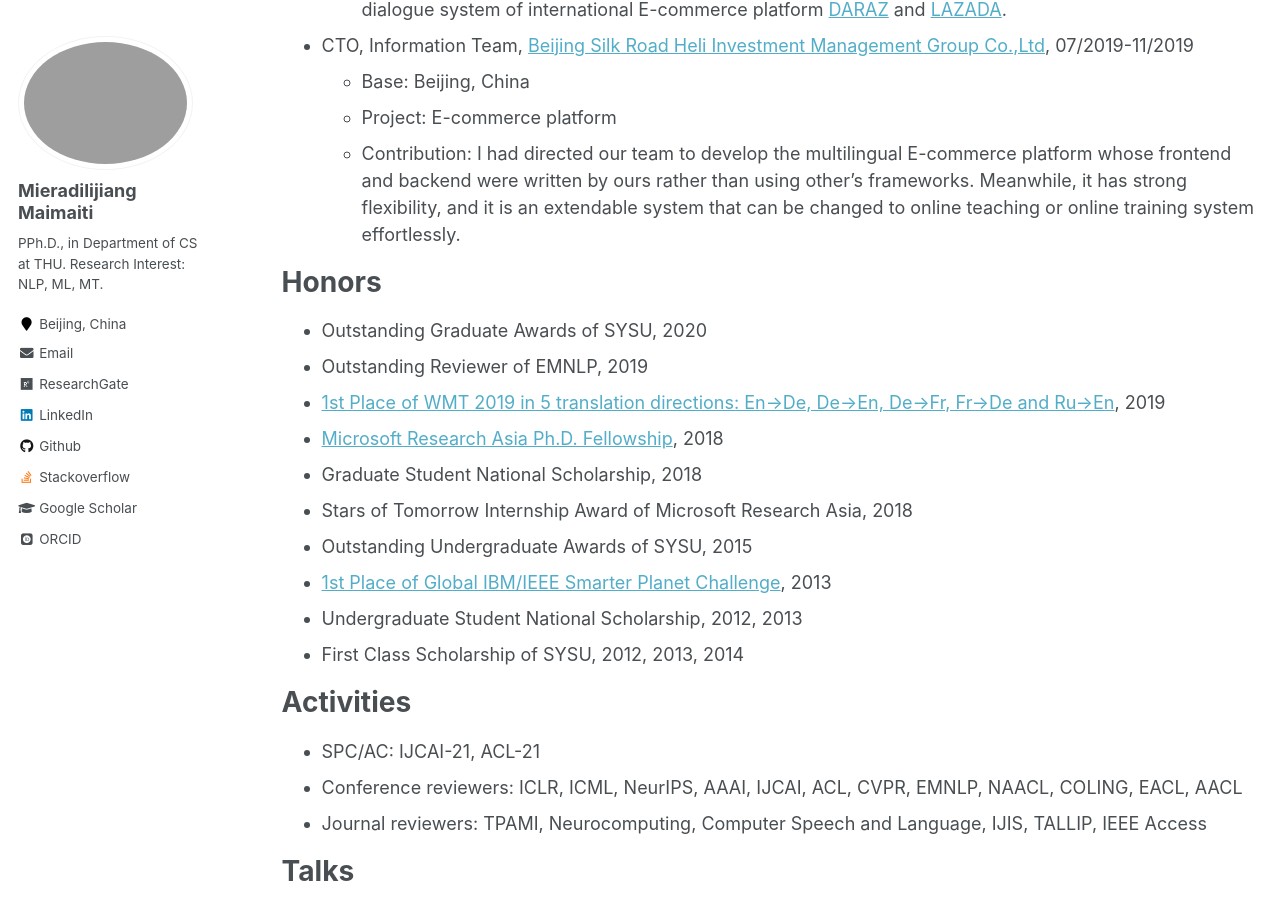
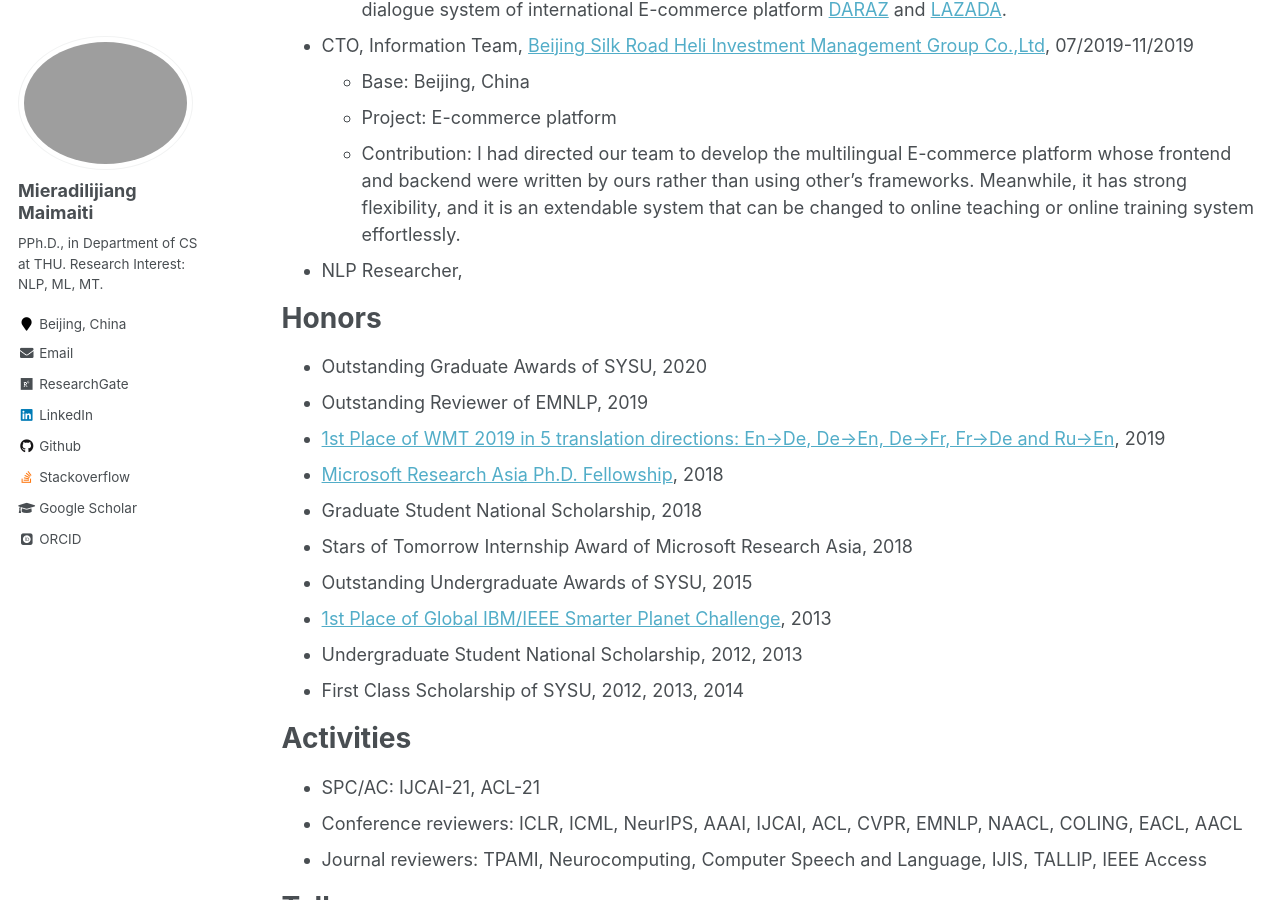
Before and after one commit to miradel51/miradel51.github.io, a Jekyll site: the page built from _pages/cv.md, in a window 1280 px wide and 900 px high, scrolled down 1100 px. Built offline with Jekyll 4.4.1, drawn with Linux system fonts in a browser that asks for light colours; some web fonts are replaced.

Commit message:
update cv

```diff
--- a/_pages/cv.md
+++ b/_pages/cv.md
@@ -44,6 +44,7 @@ Besides, the proposed approach is fused into the dialogue system of internationa
   * Project: E-commerce platform
   * Contribution: I had directed our team to develop the multilingual E-commerce platform whose frontend and backend were written by ours rather than using other's frameworks.
 Meanwhile, it has strong flexibility, and it is an extendable system that can be changed to online teaching or online training system effortlessly.
+* NLP Researcher,
 
 
 
```
